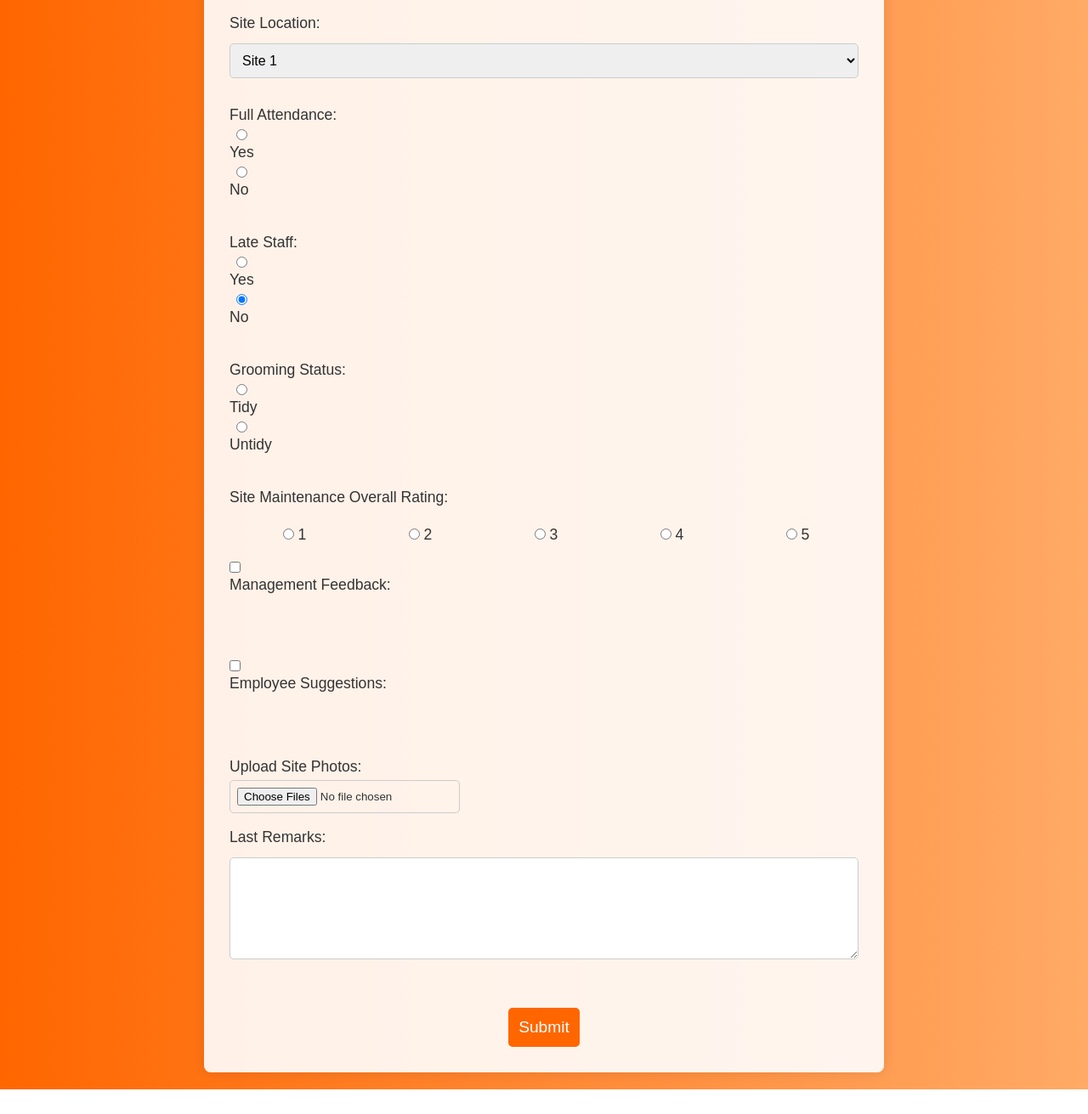
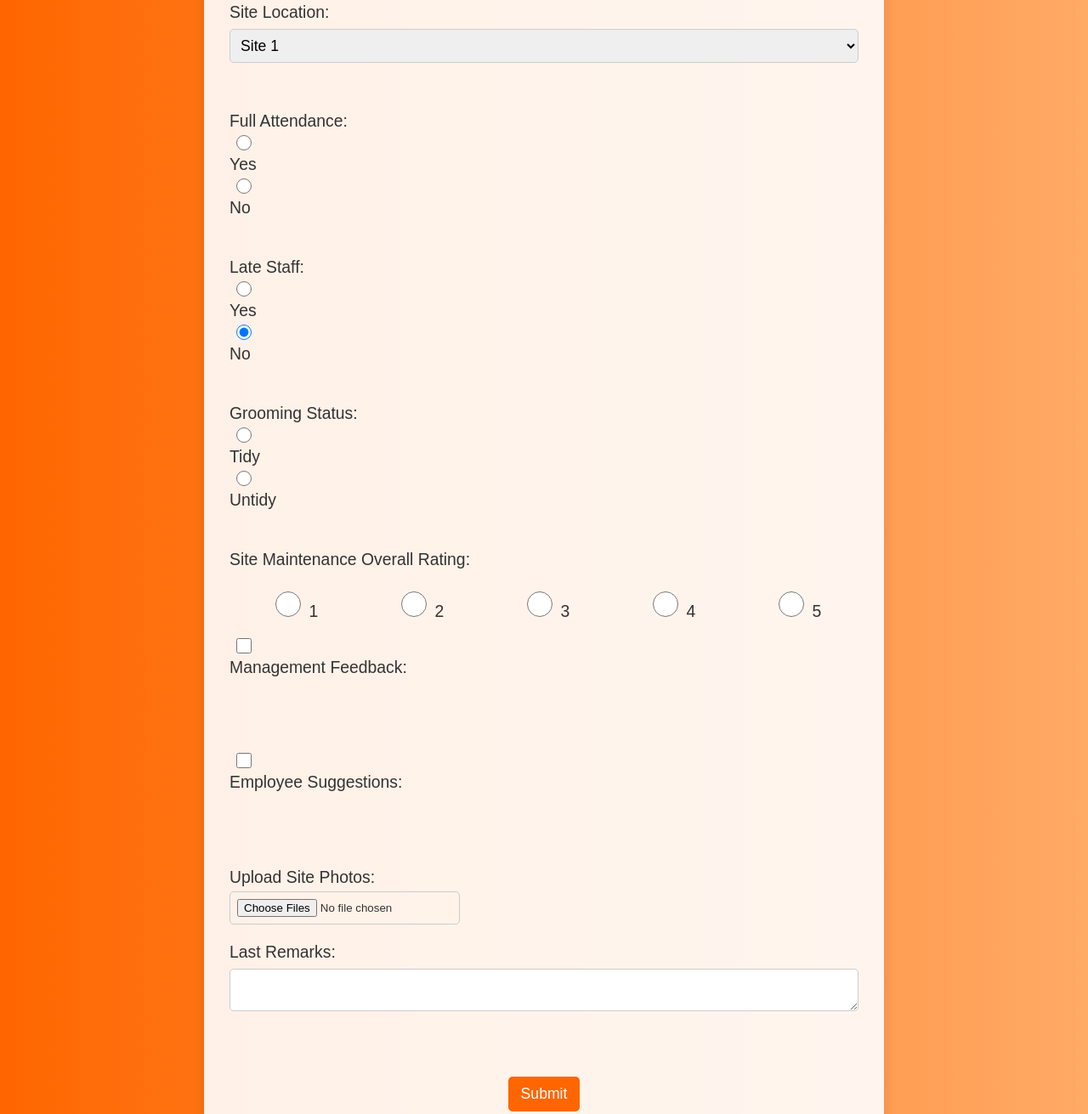
Before and after one commit to core-team-prime/Site-Status-form, a plain HTML site: page index.html in a window 1280 px wide. Shown: the part 217-1528 px from the top of the page at 85% size. Before the commit the page ends 1499 px from the top, so only its background shows below. Drawn offline with Linux system fonts and the light colour scheme.

Commit message:
updated css file

```diff
--- a/styles.css
+++ b/styles.css
@@ -14,6 +14,11 @@ body {
     background-attachment: fixed; /* Ensures the background stays fixed while scrolling */
     color: #333;
     padding: 20px;
+}
+
+/* Viewport for Mobile Responsiveness */
+meta[name="viewport"] {
+    content: "width=device-width, initial-scale=1.0";
 }
 
 /* Heading Styles */
@@ -40,6 +45,7 @@ form {
     box-shadow: 0 0 15px rgba(0, 0, 0, 0.1);
     max-width: 800px;
     margin: 0 auto;
+    font-size: 1.1em; /* General font size */
 }
 
 /* Form Labels */
@@ -48,38 +54,47 @@ label {
     color: #333;
     margin-bottom: 5px;
     display: block;
+    text-align: left;
+}
+
+/* Centered Select Inputs */
+select, input[type="date"] {
+    width: 60%; /* Smaller width for center-aligned elements */
+    margin-left: auto;
+    margin-right: auto;
+    display: block;
+    font-size: 1em;
 }
 
 /* Form Inputs */
-input[type="date"],
 input[type="text"],
 input[type="number"],
 textarea,
 select,
 button {
     width: 100%;
-    padding: 10px;
+    padding: 8px;
     margin: 8px 0 15px 0;
     border: 1px solid #ccc;
     border-radius: 5px;
     font-size: 1em;
+    display: block;
+    margin-left: auto;
+    margin-right: auto;
 }
 
-input[type="radio"] {
+input[type="radio"], input[type="checkbox"] {
     margin: 0 8px;
-}
-
-textarea {
-    height: 120px;
-    resize: vertical;
+    width: 18px;
+    height: 18px;
 }
 
 /* Buttons */
 button {
     background-color: #ff6600; /* Orange color */
     color: white;
-    font-size: 1.2em;
-    padding: 12px;
+    font-size: 1em;
+    padding: 10px 15px;
     border: none;
     border-radius: 5px;
     cursor: pointer;
@@ -122,7 +137,7 @@ input:focus, textarea:focus, select:focus {
     box-shadow: 0 0 5px rgba(255, 102, 0, 0.6);
 }
 
-/* Site Rating (Horizontal Layout) */
+/* Site Rating (Larger Buttons) */
 .site-rating {
     display: flex;
     justify-content: space-between;
@@ -130,7 +145,10 @@ input:focus, textarea:focus, select:focus {
 }
 
 .site-rating input {
-    margin: 0 5px;
+    width: 30px;  /* Adjust button size */
+    height: 30px; /* Adjust button size */
+    margin: 0 10px;
+    font-size: 1em; /* Adjust font size for the rating buttons */
 }
 
 .site-rating label {
@@ -147,6 +165,7 @@ input:focus, textarea:focus, select:focus {
     }
     button {
         width: 100%;
+        padding: 10px;
     }
     h1 {
         font-size: 2em;
```
